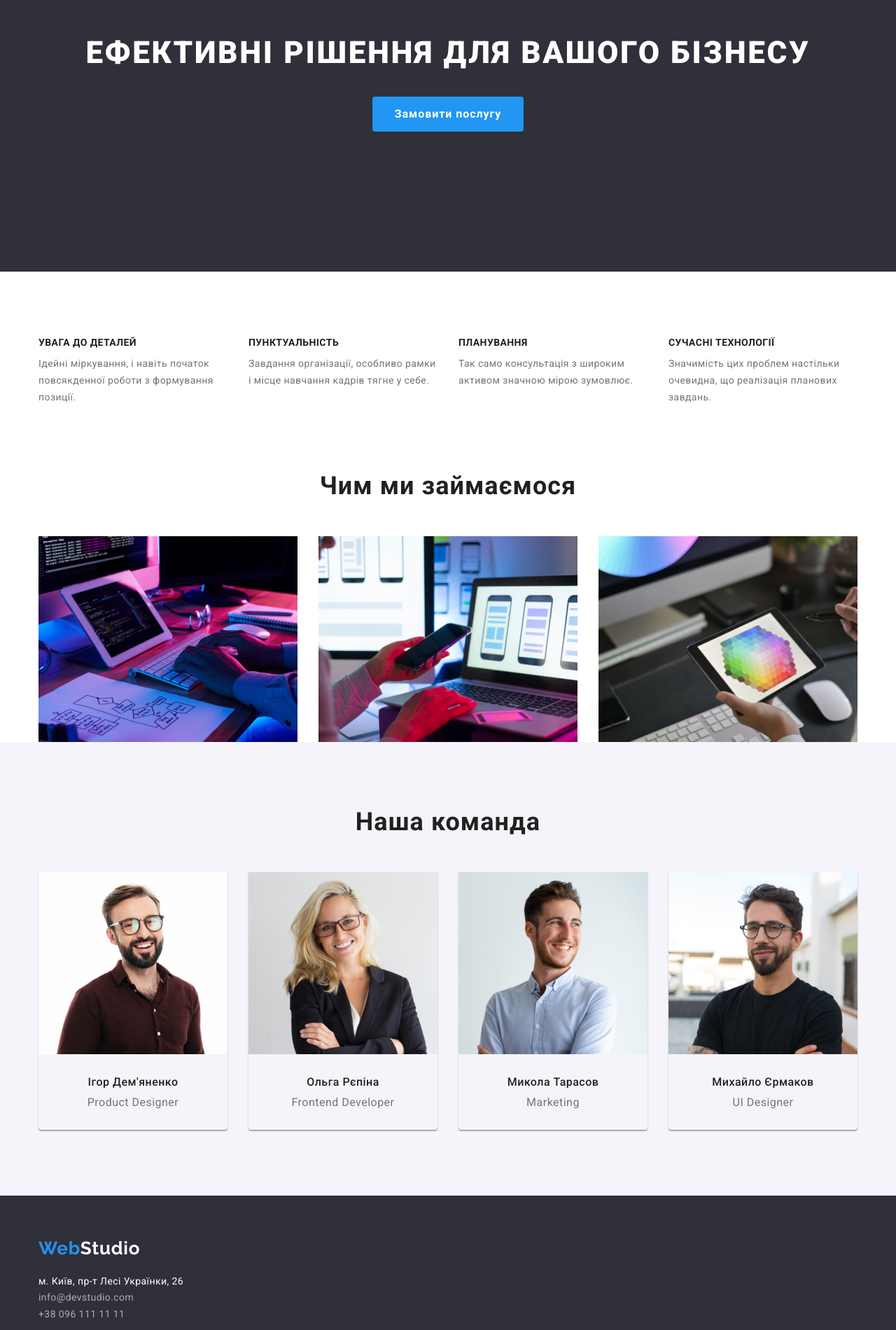
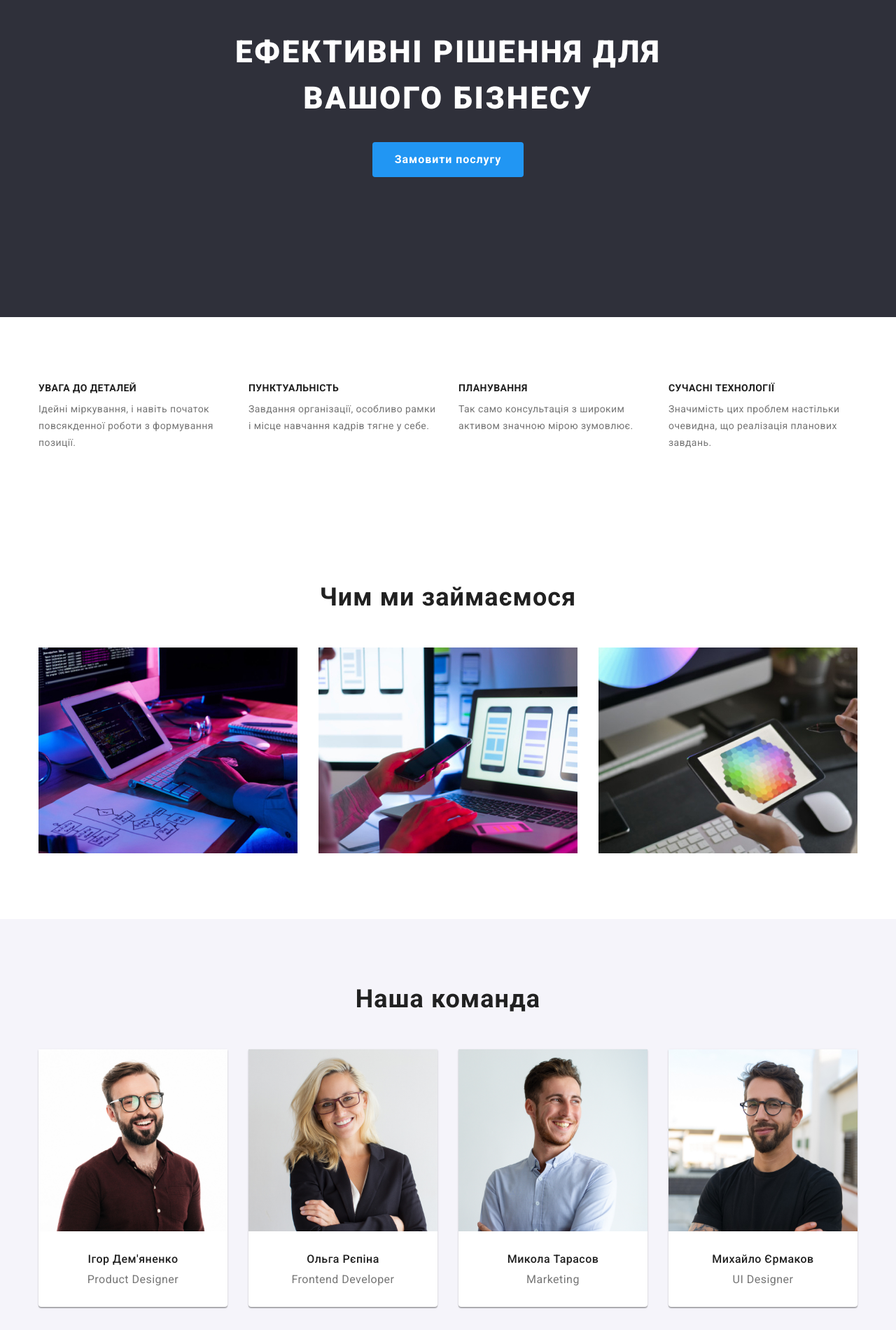
Before and after one commit to olesyadaylight/goit-markup-hw-03, a plain HTML site: page index.html in a window 1280 px wide. Shown: the part 240-2140 px from the top of the page at 70% size. Drawn offline with nearby package versions, Linux system fonts and the light colour scheme.

Commit message:
correcting mistakes
add paddings to the class section,correct paddins to the margins

```diff
--- a/css/styles.css
+++ b/css/styles.css
@@ -8,13 +8,14 @@
   --primary-color: #212121;
   --second-color: #757575;
   --accent-color: #2196f3;
+  --background-color: #ffffff;
 }
 body {
   font-family: Roboto, sans-serif;
   font-size: 14px;
   letter-spacing: 0.03em;
   color: var(--primary-color);
-  background-color: #ffffff;
+  background-color: var(--background-color);
 }
 /* reset start */
 h1,
@@ -36,6 +37,10 @@ img {
   max-width: 100%;
   height: auto;
 }
+section {
+  padding-top: 94px;
+  padding-bottom: 94px;
+}
 .container {
   width: 1200px;
   padding-right: 15px;
@@ -44,7 +49,7 @@ img {
   margin-left: auto;
 }
 .head-nav {
-  border: 1px solid #ececec;
+  border-bottom: 1px solid #ececec;
 }
 .main-nav {
   display: flex;
@@ -60,7 +65,6 @@ img {
 }
 .logo-bottom {
   display: inline-block;
-  padding-top: 60px;
 }
 .first-part {
   color: var(--accent-color);
@@ -117,12 +121,14 @@ img {
 }
 .hero {
   text-align: center;
+  padding: 200px 0;
   background-color: #2f303a;
 }
 .hero-title {
+  width: 696px;
+  margin: 0 auto;
   margin-bottom: 30px;
-  padding-top: 200px;
-  font-style: normal;
+  border: none;
   font-weight: 900;
   font-size: 44px;
   line-height: 1.5;
@@ -133,9 +139,8 @@ img {
 }
 .btn-primary {
   border-radius: 4px;
-  border: transparent;
+  border: none;
   padding: 10px 32px;
-  margin-bottom: 200px;
   min-width: 216px;
   font-family: inherit;
   font-style: normal;
@@ -156,7 +161,7 @@ img {
 /*button of the portfolio page*/
 .btn-header {
   padding: 6px 22px;
-  border: transparent;
+  border: none;
   border-radius: 4px;
   font-family: 'Roboto';
   font-style: normal;
@@ -192,9 +197,9 @@ img {
   clip: rect(0 0 0 0);
   overflow: hidden;
 }
+
 .feature-list-title {
-  padding-top: 94px;
-  padding-bottom: 10px;
+  margin-bottom: 10px;
   font-weight: 700;
   font-size: 14px;
   line-height: 1.14;
@@ -218,19 +223,14 @@ img {
 
 .work-list {
   display: flex;
-  justify-content: space-between;
-}
-
-.work-item img {
-  display: block;
+  gap: 30px;
 }
 .team {
   background-color: #f5f4fa;
 }
 .work-title,
 .team-title {
-  padding-top: 94px;
-  padding-bottom: 50px;
+  margin-bottom: 50px;
   font-weight: 700;
   font-size: 36px;
   line-height: 1.16;
@@ -243,18 +243,17 @@ img {
 .team-element:not(:last-child) {
   margin-right: 30px;
 }
-.team-element {
-  padding-bottom: 94px;
-}
+
 .team-content {
   padding-top: 30px;
   padding-bottom: 30px;
   text-align: center;
 }
-.card {
+.team-element {
   box-shadow: 0px 1px 3px rgba(0, 0, 0, 0.12), 0px 1px 1px rgba(0, 0, 0, 0.14),
     0px 2px 1px rgba(0, 0, 0, 0.2);
   border-radius: 0px 0px 4px 4px;
+  background-color: var(--background-color);
 }
 .team-member {
   margin-bottom: 10px;
@@ -285,24 +284,16 @@ img {
   color: rgba(255, 255, 255, 0.6);
 }
 .footer-address {
-  margin-top: 0;
+  padding: 60px 0;
   background-color: #2f303a;
 }
 .address-list {
   margin-top: 20px;
-  padding-bottom: 60px;
 }
-.projects {
-  padding-top: 94px;
-  padding-bottom: 94px;
+.address-element:not(:last-child) {
+  margin-bottom: 9px;
 }
-.project-title {
-  font-style: normal;
-  font-weight: 700;
-  font-size: 18px;
-  line-height: 2;
-  letter-spacing: 0.06em;
-}
+
 /*portfolio*/
 .head-list {
   display: flex;
@@ -312,24 +303,37 @@ img {
   margin-right: 8px;
 }
 .head-list {
-  margin-bottom: 34px;
+  margin-bottom: 50px;
+}
+.project-title {
+  margin-bottom: 4px;
+  font-style: normal;
+  font-weight: 700;
+  font-size: 18px;
+  line-height: 2;
+  letter-spacing: 0.06em;
 }
 .project-list {
   display: flex;
   flex-wrap: wrap;
 }
+
 .project-list > .project-item {
   margin-top: 0;
   margin-right: 30px;
   margin-bottom: 30px;
   margin-left: 0;
 }
+
 .project-item:nth-child(3n + 3) {
   margin-right: 0;
 }
 /* .project-item * {
   outline: 1px solid tomato;
 } */
+.progect-item {
+  background-color: var(--background-color);
+}
 .project-element {
   padding: 20px 24px;
   border-right: 1px solid #eeeeee;
--- a/index.html
+++ b/index.html
@@ -54,8 +54,9 @@
           <button type="button" class="btn-primary">Замовити послугу</button>
         </div>
       </section>
+
+      <section class="feature">
         <div class="container">
-        <section class="feature">
           <h2 class="visually-hidden">Список наших основних завдань</h2>
           <ul class="features list">
             <li class="feature-list">
@@ -83,10 +84,11 @@
               </p>
             </li>
           </ul>
+        </div>
       </section>
-      </div>
+
+      <section class="about-work">
         <div class="container">
-        <section class="about-work">
           <h2 class="work-title">Чим ми займаємося</h2>
           <ul class="work-list list">
             <li class="work-item">
@@ -99,8 +101,8 @@
               <img src="./img/box3.jpg" alt="design project on a tablet" width="370" />
             </li>
           </ul>
+        </div>
       </section>
-      </div>
 
       <section class="team">
         <div class="container">
@@ -116,31 +118,25 @@
               </div>
             </li>
             <li class="team-element">
-              <div class="card">
               <img src="./img/person2.jpg" alt="team member2" width="270" />
               <div class="team-content">
                 <h3 class="team-member">Ольга Рєпіна</h3>
                 <p class="team-position" lang="en">Frontend Developer</p>
               </div>
-              </div>
             </li>
             <li class="team-element">
-              <div class="card">
               <img src="./img/person3.jpg" alt="team member3" width="270" />
 
               <div class="team-content">
                 <h3 class="team-member">Микола Тарасов</h3>
                 <p class="team-position" lang="en">Marketing</p>
               </div>
-              </div>
             </li>
             <li class="team-element">
-              <div class="card">
               <img src="./img/person4.jpg" alt="team member4" width="270" />
               <div class="team-content">
                 <h3 class="team-member">Михайло Єрмаков</h3>
                 <p class="team-position" lang="en">UI Designer</p>
-                </div>
               </div>
             </li>
           </ul>
@@ -155,7 +151,7 @@
         >
         <address class="address-list">
           <ul class="list">
-            <li>
+            <li class="address-element">
               <a
                 class="address-item link"
                 href="https://goo.gl/maps/er9QxfjBZCahhvQG7"
@@ -164,12 +160,12 @@
                 >м. Київ, пр-т Лесі Українки, 26</a
               >
             </li>
-            <li>
+            <li class="address-element">
               <a class="address-item address-second link" href="mailto:info@devstudio.com"
                 >info@devstudio.com</a
               >
             </li>
-            <li>
+            <li class="address-element">
               <a class="address-item address-second link" href="tel:+380961111111"
                 >+38 096 111 11 11</a
               >
```
Also changed, not shown: portfolio.html (+8 -4 lines). Lines whose indentation alone changed are shown as unchanged.
